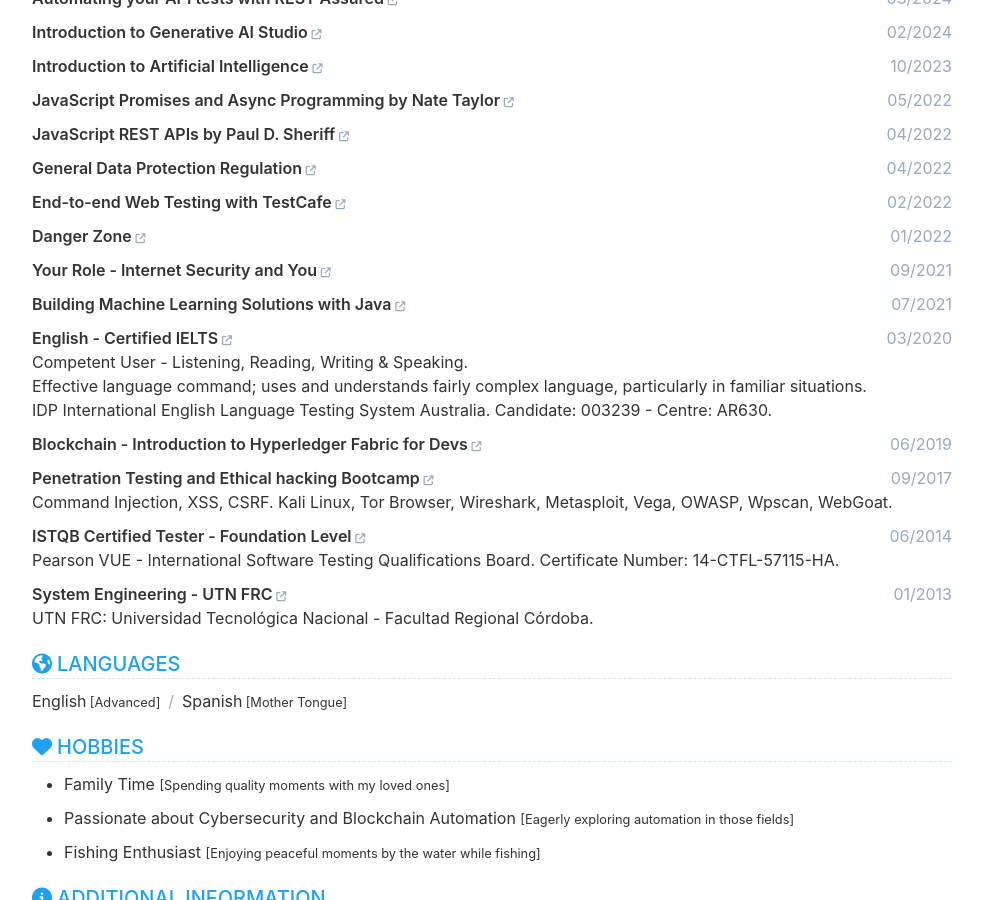
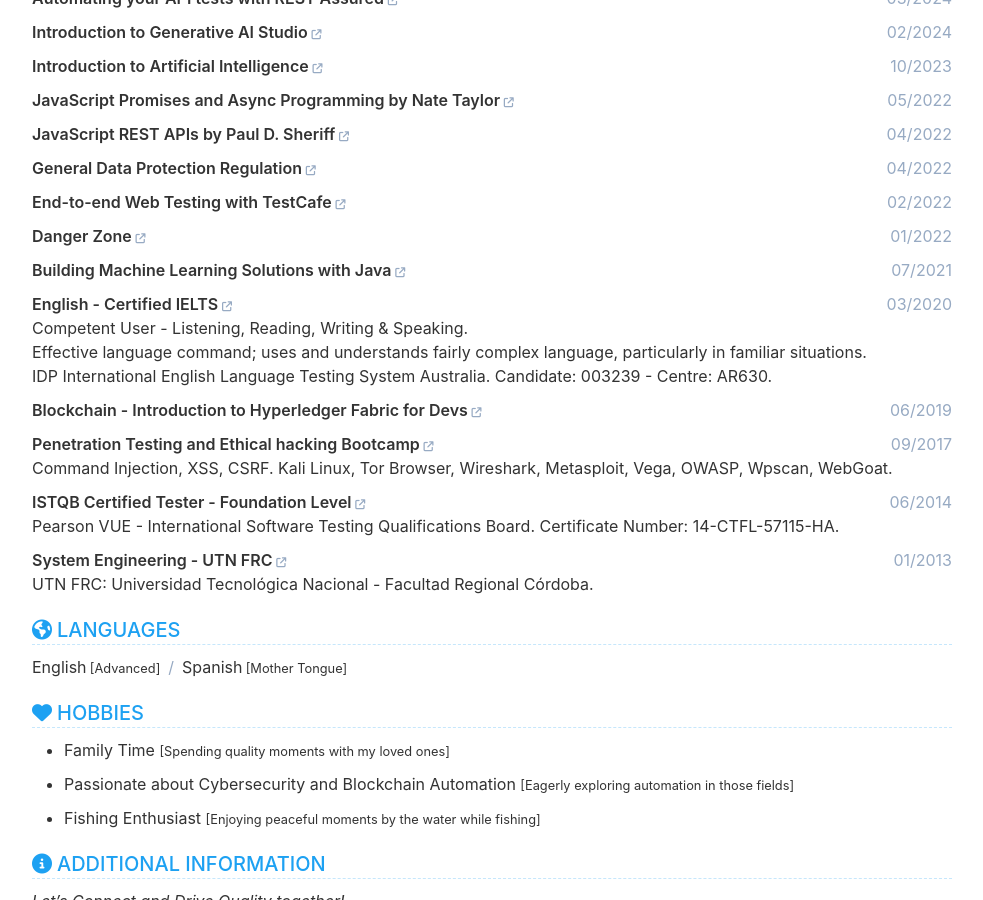
Before and after one commit to cvera08/full-resume, a Jekyll site: the page built from index.html, in a window 1280 px wide and 900 px high, scrolled down 4774 px. Shown: the whole window, without its empty margins (148-1131 px from the left). Built offline with Jekyll 4.4.1, drawn with Linux system fonts in a browser that asks for light colours.

Commit message:
chore: remove internet security course

```diff
--- a/_data/data.yml
+++ b/_data/data.yml
@@ -332,10 +332,6 @@ education:
       link: 'https://www.knowbe4.com'
       date: 01/2022
 
-    - institution: Your Role - Internet Security and You
-      link: 'https://www.knowbe4.com'
-      date: 09/2021
-
     - institution: Building Machine Learning Solutions with Java
       link: 'https://www.pluralsight.com/courses/preparing-data-machine-learning-java'
       date: 07/2021
```
